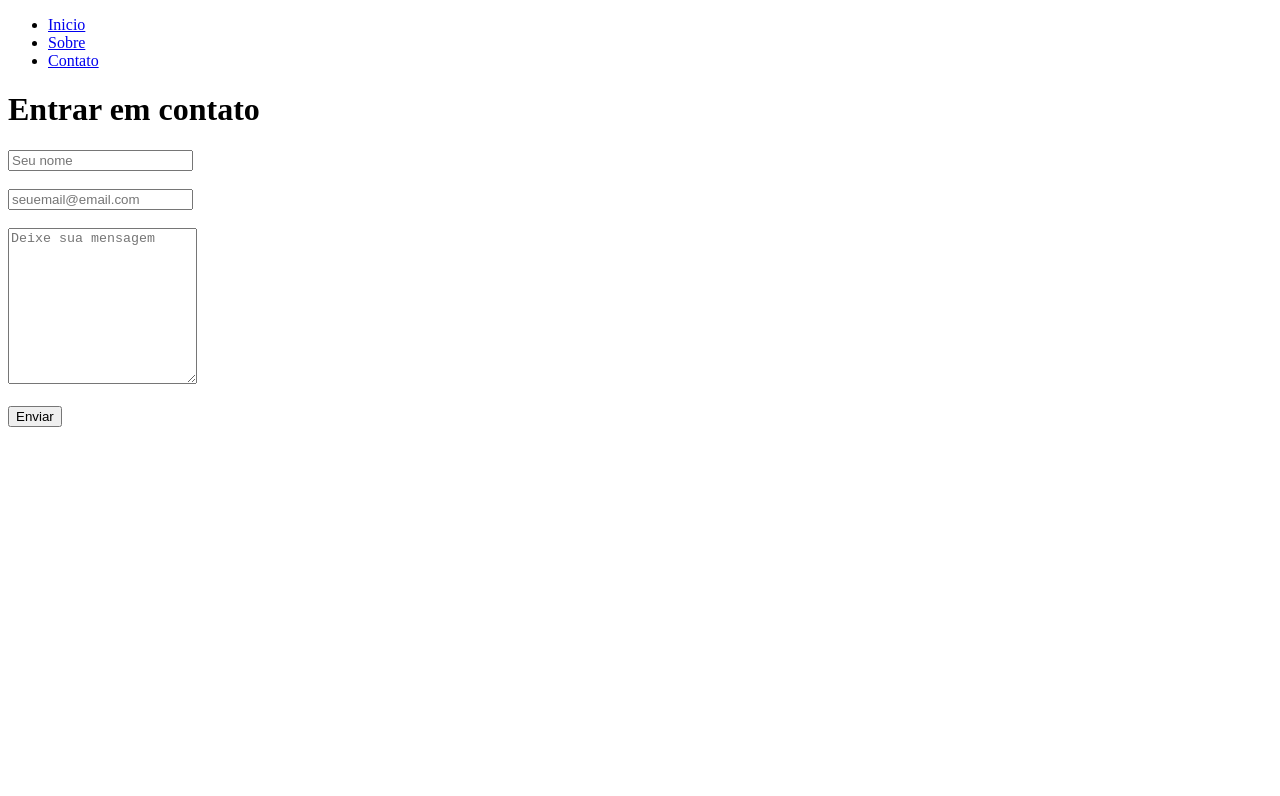
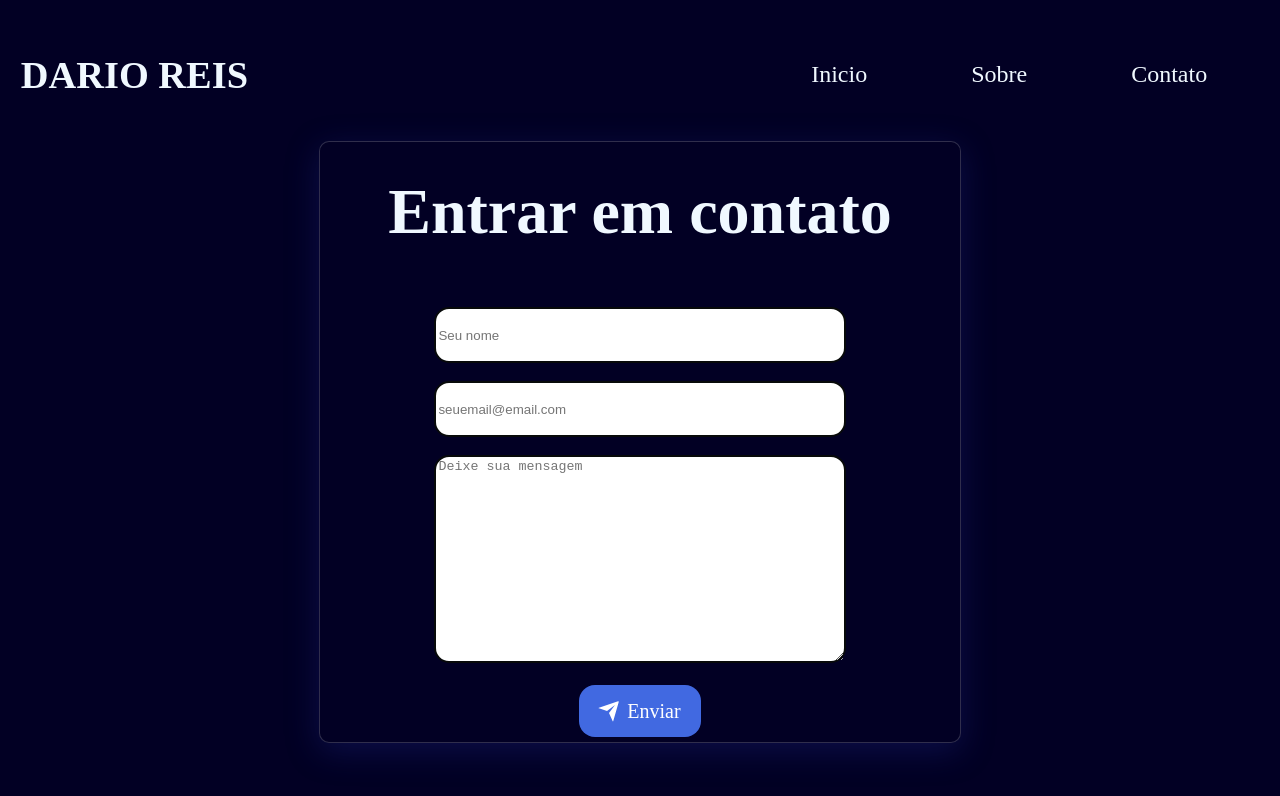
Before and after one commit to darioreisjr/fundamentos-web-generation, a plain HTML site: page contato.html in a window 1280 px wide. Drawn offline with Linux system fonts and the light colour scheme.

Commit message:
adiciona validação de formulario de contato

```diff
--- /dev/null
+++ b/assents/css/contato.css
@@ -0,0 +1,105 @@
+body {
+    background-color: aqua;
+}
+
+.container {
+    max-width: 50vw;
+    height: calc(100vh - 200px) ;
+    border: 2px solid red;
+    display: flex;
+    flex-direction: column;
+    align-items: center;
+    justify-content: center;
+    margin: 0 auto;
+    background: rgba( 2, 0, 36, 1 );
+    box-shadow: 0 8px 32px 0 rgba( 31, 38, 135, 0.37 );
+    backdrop-filter: blur( 4px );
+    border-radius: 10px;
+    border: 1px solid rgba( 255, 255, 255, 0.18 );
+}
+
+.contato-titulo {
+    font-size: 4rem;
+    color: aliceblue;
+}
+
+.contato-container {
+    width: 70%;
+    display: block;
+    text-align: center;
+    padding: 15px;
+}
+
+.contato-input {
+    border: 2px solid rgb(8, 10, 10);
+    width: 90%;
+    height: 50px;
+    border-radius: 15px;
+}
+
+form [type="submit"]:hover {
+    cursor: pointer;
+ }
+
+.contato-textarea {
+    border: 2px solid rgb(8, 10, 10);
+    width: 90%;
+    height: 200px;
+    border-radius: 15px;
+}
+
+/* botão enviar */
+button {
+    font-family: inherit;
+    font-size: 20px;
+    background: royalblue;
+    color: white;
+    padding: 0.7em 1em;
+    padding-left: 0.9em;
+    display: flex;
+    align-items: center;
+    border: none;
+    border-radius: 16px;
+    overflow: hidden;
+    transition: all 0.2s;
+    margin: 0 auto;
+    cursor: pointer;
+   }
+
+   button span {
+    display: block;
+    margin-left: 0.3em;
+    transition: all 0.3s ease-in-out;
+   }
+
+   button svg {
+    display: block;
+    transform-origin: center center;
+    transition: transform 0.3s ease-in-out;
+   }
+
+   button:hover .svg-wrapper {
+    animation: fly-1 0.6s ease-in-out infinite alternate;
+   }
+
+   button:hover svg {
+    transform: translateX(1.2em) rotate(45deg) scale(1.1);
+   }
+
+   button:hover span {
+    transform: translateX(5em);
+   }
+
+   button:active {
+    transform: scale(0.95);
+   }
+
+   @keyframes fly-1 {
+    from {
+     transform: translateY(0.1em);
+    }
+
+    to {
+     transform: translateY(-0.1em);
+    }
+   }
--- /dev/null
+++ b/assents/js/scriptContatos.js
@@ -0,0 +1,13 @@
+
+let nome = document.getElementById('nome');
+let email = document.getElementById('email');
+let message = document.getElementById('message');
+
+
+function enviar () {
+    if( nome.value == "" || email.value == "" || message.value == "") {
+        alert('mensagem não pode ser enviada campos precisa ser preenchido corretamente');
+    } else {
+        alert('Mensagem enviada com sucesso');
+    }
+}
--- a/contato.html
+++ b/contato.html
@@ -5,37 +5,65 @@
     <meta http-equiv="X-UA-Compatible" content="IE=edge">
     <meta name="viewport" content="width=device-width, initial-scale=1.0">
     <title>Portifolio - Contato</title>
+    <link rel="stylesheet" href="assents/css/contato.css">
+    <link rel="stylesheet" href="assents/css/estilo.css">
 </head>
 <body>
-    <ul>
+    <header>
+
+        <div class="logo">
+            <h2>Dario Reis </h2>
+        </div>
+
+
+        <div class="menu-container">
+            <ul class="menu" >
                 <li>
                     <a href="index.html">Inicio</a>
                 </li>
-
                 <li>
                     <a href="sobre.html">Sobre</a>
                 </li>
-
                 <li>
                     <a href="contato.html">Contato</a>
                 </li>
+            </ul>
+        </div>
 
-    </ul>
+    </header>
 
+   <main class="container">
 
-    <h1>Entrar em contato</h1>
+        <h1 class="contato-titulo">Entrar em contato</h1>
 
-    <form>
-        <input type="text" name="nome" id="nome" placeholder="Seu nome" required> <br><br>
-        <input type="email" name="email" id="email" placeholder="seuemail@email.com" required><br><br>
-        <textarea name="message" rows="10" cols="21" placeholder="Deixe sua mensagem "></textarea><br><br>
+        <form class="contato-container">
+            <input class="contato-input" type="text" name="nome" id="nome" placeholder="Seu nome" required>
+            <br>
+            <br>
+            <input class="contato-input" type="email" name="email" id="email" placeholder="seuemail@email.com" required >
+            <br>
+            <br>
+            <textarea class="contato-textarea" id="message" name="message" rows="10" cols="21" placeholder="Deixe sua mensagem " required></textarea><br><br>
             <input type="hidden" name="_next" >
 
-         <input type="submit" value="Enviar">
-
+            <button onclick="enviar()">
+                <div type="submit" class="svg-wrapper-1">
+                  <div class="svg-wrapper">
+                    <svg xmlns="http://www.w3.org/2000/svg" viewBox="0 0 24 24" width="24" height="24">
+                      <path fill="none" d="M0 0h24v24H0z"></path>
+                      <path fill="currentColor" d="M1.946 9.315c-.522-.174-.527-.455.01-.634l19.087-6.362c.529-.176.832.12.684.638l-5.454 19.086c-.15.529-.455.547-.679.045L12 14l6-8-8 6-8.054-2.685z"></path>
+                    </svg>
+                  </div>
+                </div>
+                <span>
+                    Enviar
+                </span>
+              </button>
         </form>
 
+   </main>
 
+    <script src="assents/js/scriptContatos.js"></script>
 </body>
 
 </html>
```
Lines whose indentation alone changed are shown as unchanged.
